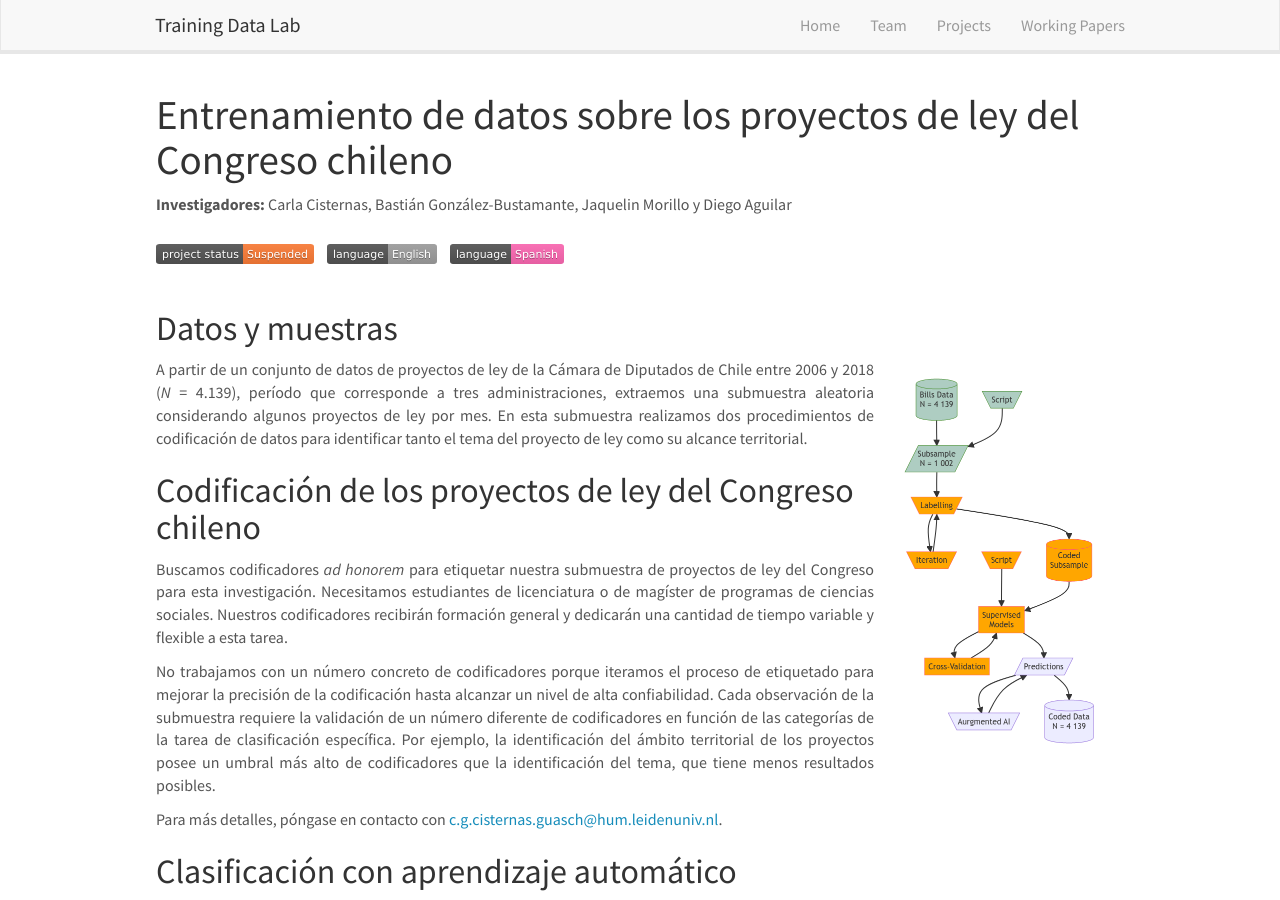
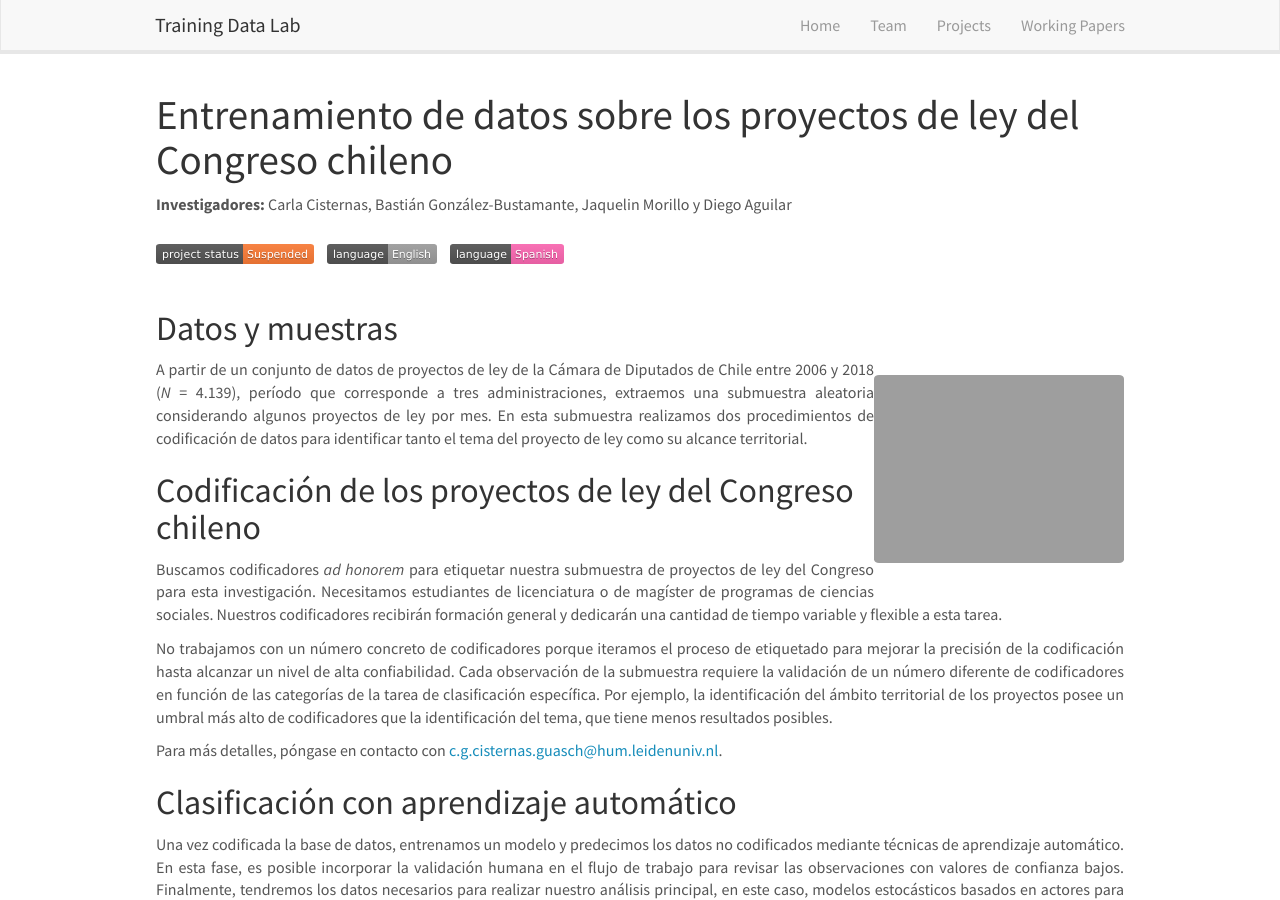
Before and after one commit to training-datalab/old-training-datalab.com, a Jekyll site: the page built from _pages/training-chilean-congress-bills-spanish.md, in a window 1280 px wide and 900 px high. Built offline with Jekyll 4.4.1, drawn with Linux system fonts in a browser that asks for light colours; nearby versions of some CDN libraries.

Commit message:
Update training-chilean-congress-bills-spanish.md

```diff
--- a/_pages/training-chilean-congress-bills-spanish.md
+++ b/_pages/training-chilean-congress-bills-spanish.md
@@ -14,7 +14,7 @@
 
 ## Datos y muestras
 
-![]({{ site.url }}{{ site.baseurl }}/images/lab-diagrams/bills.png){: style="width: 250px; float: right; border: 10px"}
+![]({{ site.url }}{{ site.baseurl }}/images/lab-diagrams/bills_training.png){: style="width: 250px; float: right; border: 10px"}
 
 <p align="justify">A partir de un conjunto de datos de proyectos de ley de la Cámara de Diputados de Chile entre 2006 y 2018 (*N* = 4.139), período que corresponde a tres administraciones, extraemos una submuestra aleatoria considerando algunos proyectos de ley por mes. En esta submuestra realizamos dos procedimientos de codificación de datos para identificar tanto el tema del proyecto de ley como su alcance territorial. </p>
 
```
